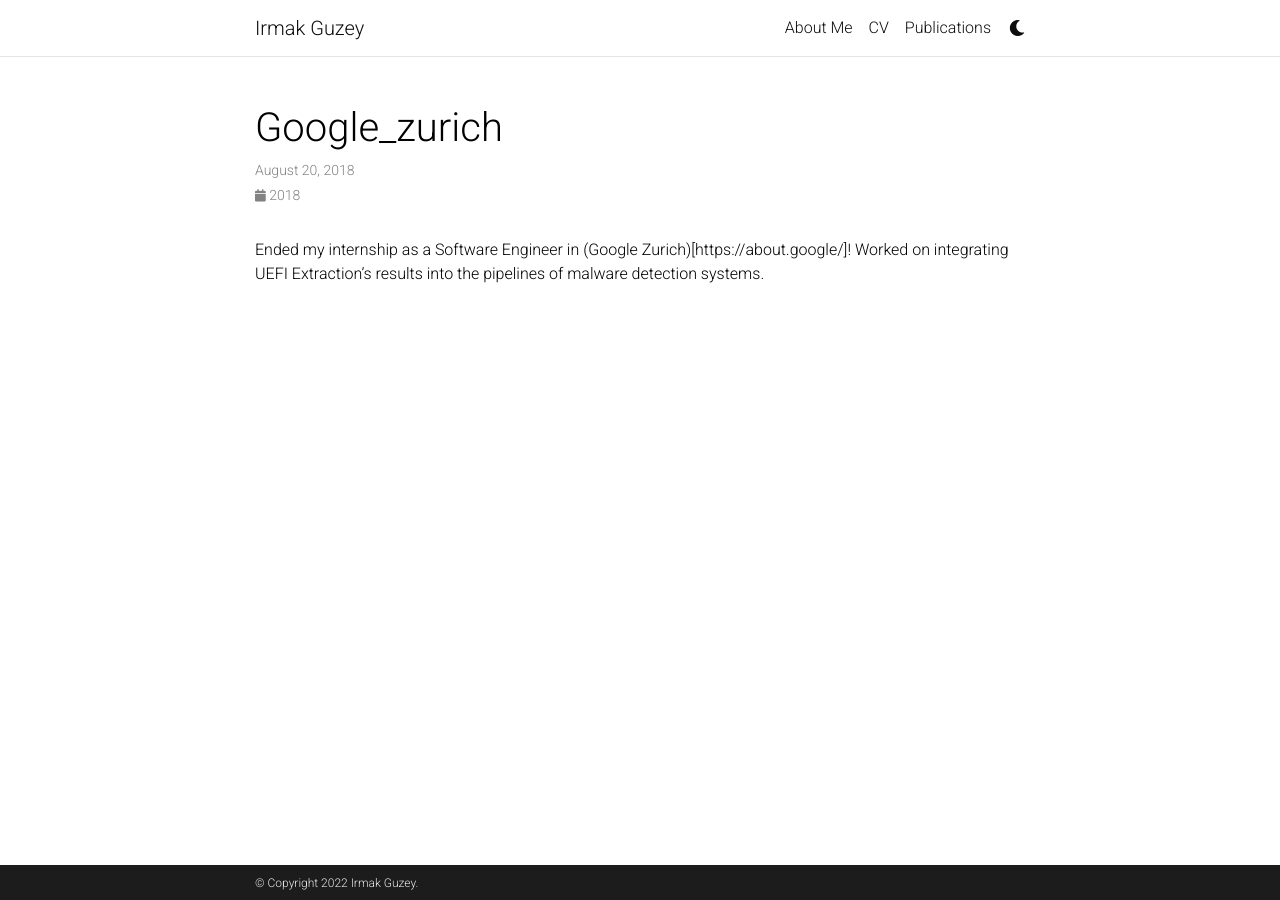
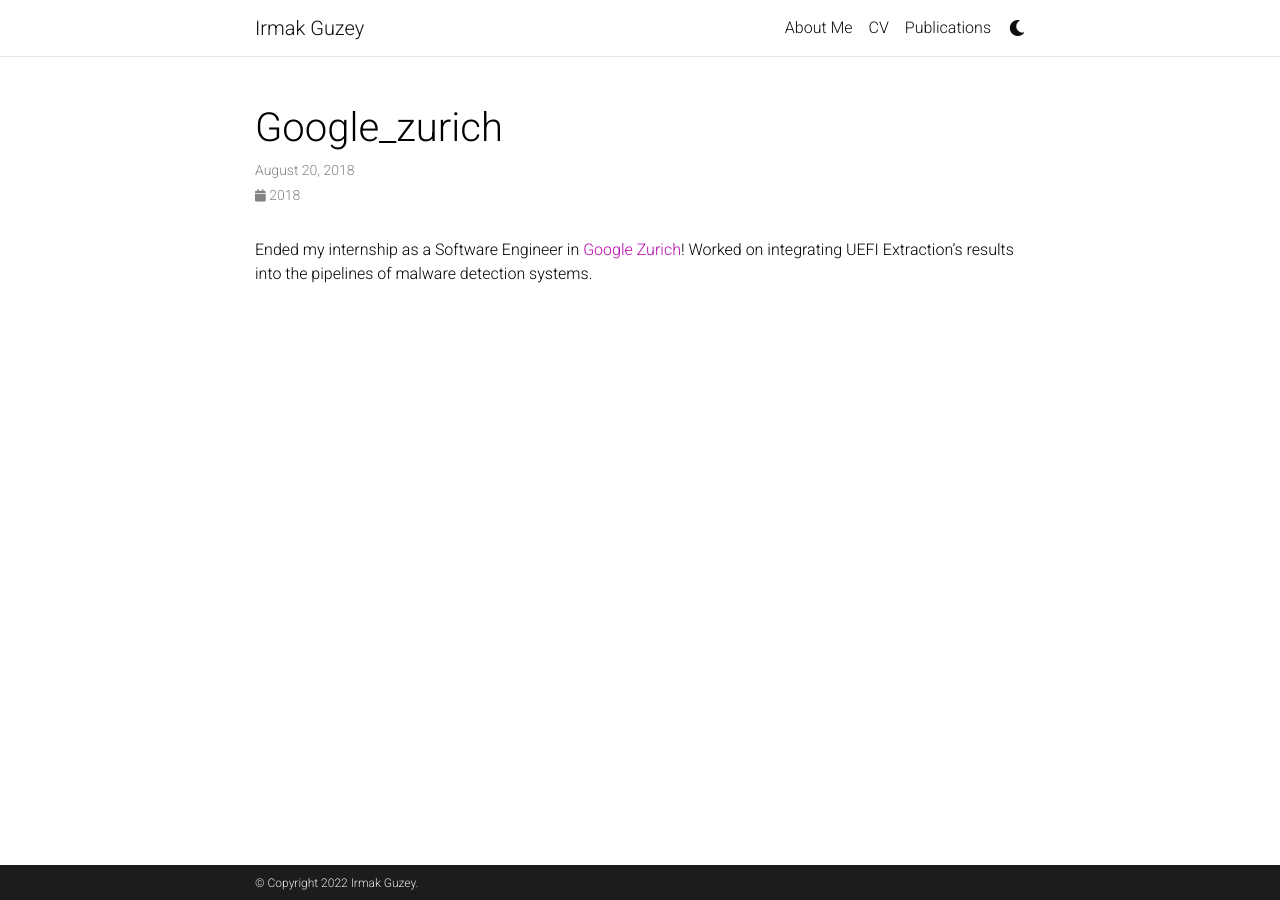
Before and after one commit to irmakguzey/irmakguzey.github.io, a Jekyll site: the page built from _news/google_zurich.md, in a window 1280 px wide. Built offline with Jekyll 4.4.1, drawn with Linux system fonts in a browser that asks for light colours; comment, search, counter and statistics services are not loaded; a style sheet for code colours, icons or effects is not loaded.

Commit message:
googe zurich link fixed

```diff
--- a/_news/google_zurich.md
+++ b/_news/google_zurich.md
@@ -4,5 +4,5 @@
 inline: true
 ---
 
-Ended my internship as a Software Engineer in (Google Zurich)[https://about.google/]! Worked on integrating UEFI Extraction’s results into the pipelines of malware detection
+Ended my internship as a Software Engineer in [Google Zurich](https://about.google/)! Worked on integrating UEFI Extraction’s results into the pipelines of malware detection
 systems.
```
